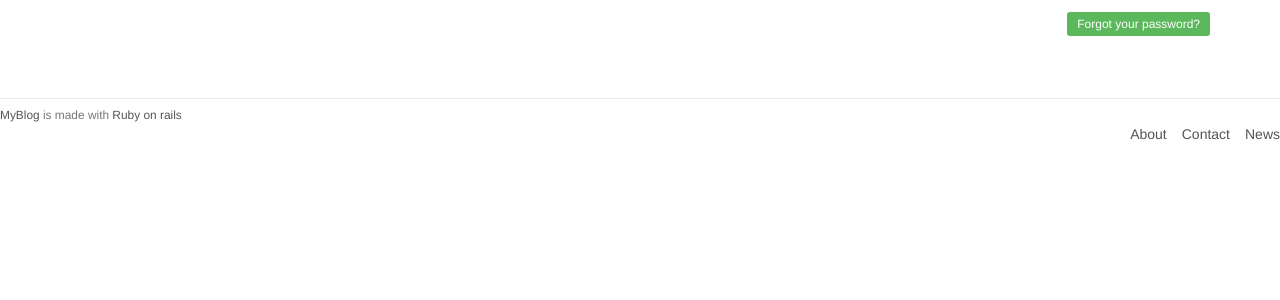
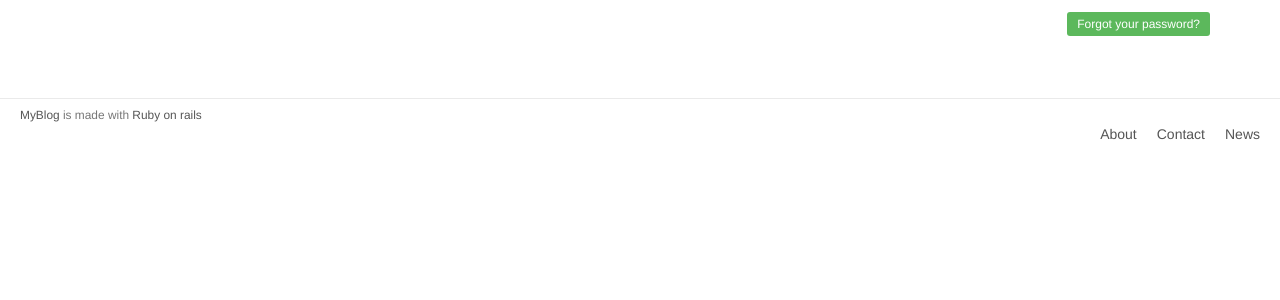
Before and after one commit to ohyoungjooung2/myblog-docker, a Rails app: page /lonin in a window 1280 px wide. Shown: the part 394-694 px from the top of the page. Run offline with Rails 7, Linux system fonts and the light colour scheme; data that the repository does not hold is empty; style sheets or scripts are compiled from the project's sources; parts of the project's set-up code (start-up, migrations or seed data) failed here and were passed over; some libraries are stand-ins or nearby versions.

Commit message:
footer css changed

```diff
--- a/app/assets/stylesheets/application.css.scss
+++ b/app/assets/stylesheets/application.css.scss
@@ -34,6 +34,11 @@ body {
   .center {
     text-align: center;
   }
+
+  .field{
+
+  }
+
 
 
  }
@@ -94,9 +99,14 @@ footer muted credit {
 footer ul {
   float: right;
   list-style: none;
+  margin-right: 20px;
+}
+
+footer small {
+  margin-left: 20px;
 }
 
 footer ul li {
   float: left;
-  margin-left: 15px;
+  margin-left: 20px;
 }
```
